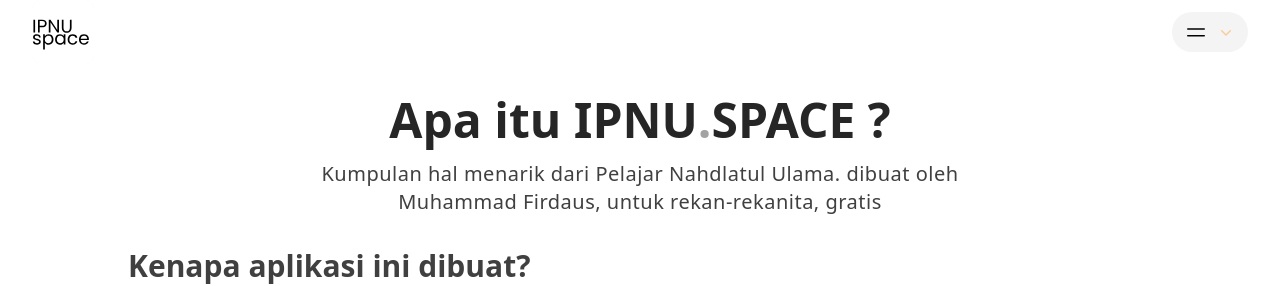
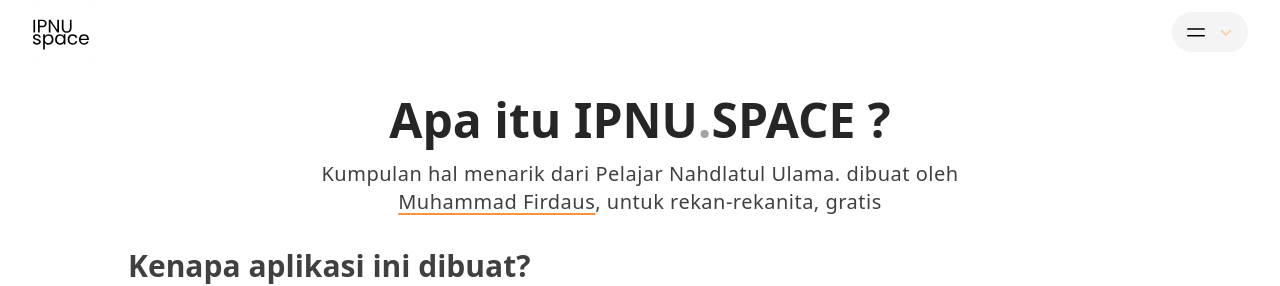
Before and after one commit to mdaushi/ipnuspace, a Nuxt app: page /about in a window 1280 px wide. Shown: the top 286 px of the page. Built offline with nearby package versions, Linux system fonts and the light colour scheme.

Commit message:
update desk about

```diff
--- a/pages/about.vue
+++ b/pages/about.vue
@@ -57,7 +57,7 @@
 const beforeTitle = "Apa itu";
 const afterTitle = "?";
 const description =
-  "Kumpulan hal menarik dari Pelajar Nahdlatul Ulama. dibuat oleh <a href='/'>Muhammad Firdaus</a>, untuk rekan-rekanita, gratis";
+  "Kumpulan hal menarik dari Pelajar Nahdlatul Ulama. dibuat oleh <a class='underline decoration-2 underline-offset-4 decoration-orange-400 hover:text-orange-400' href='https://www.instagram.com/mdaushi_/' target='_blank' >Muhammad Firdaus</a>, untuk rekan-rekanita, gratis";
 
 const linkTambah = process.env.URL_TAMBAH_DATA;
 </script>
```
